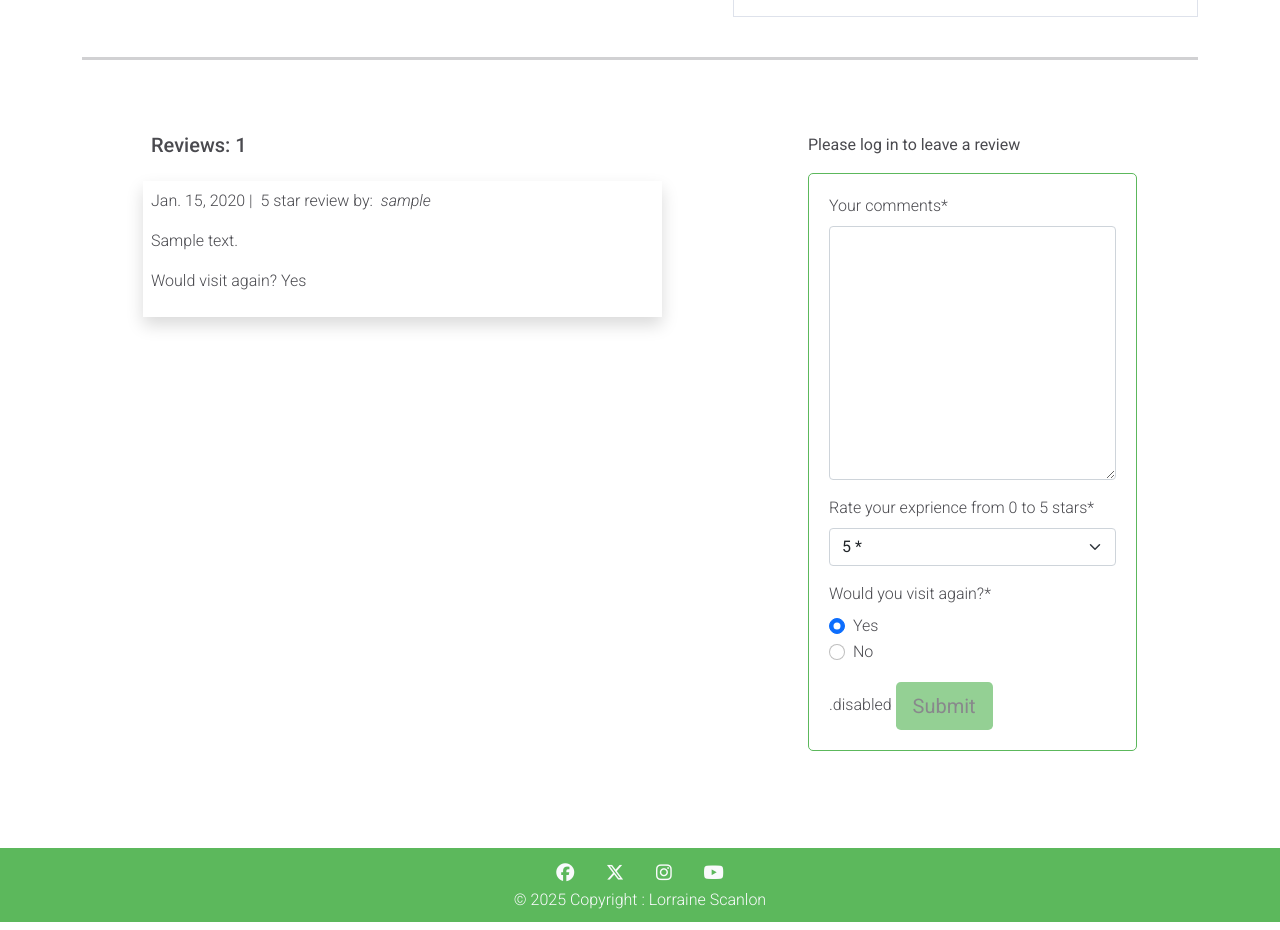
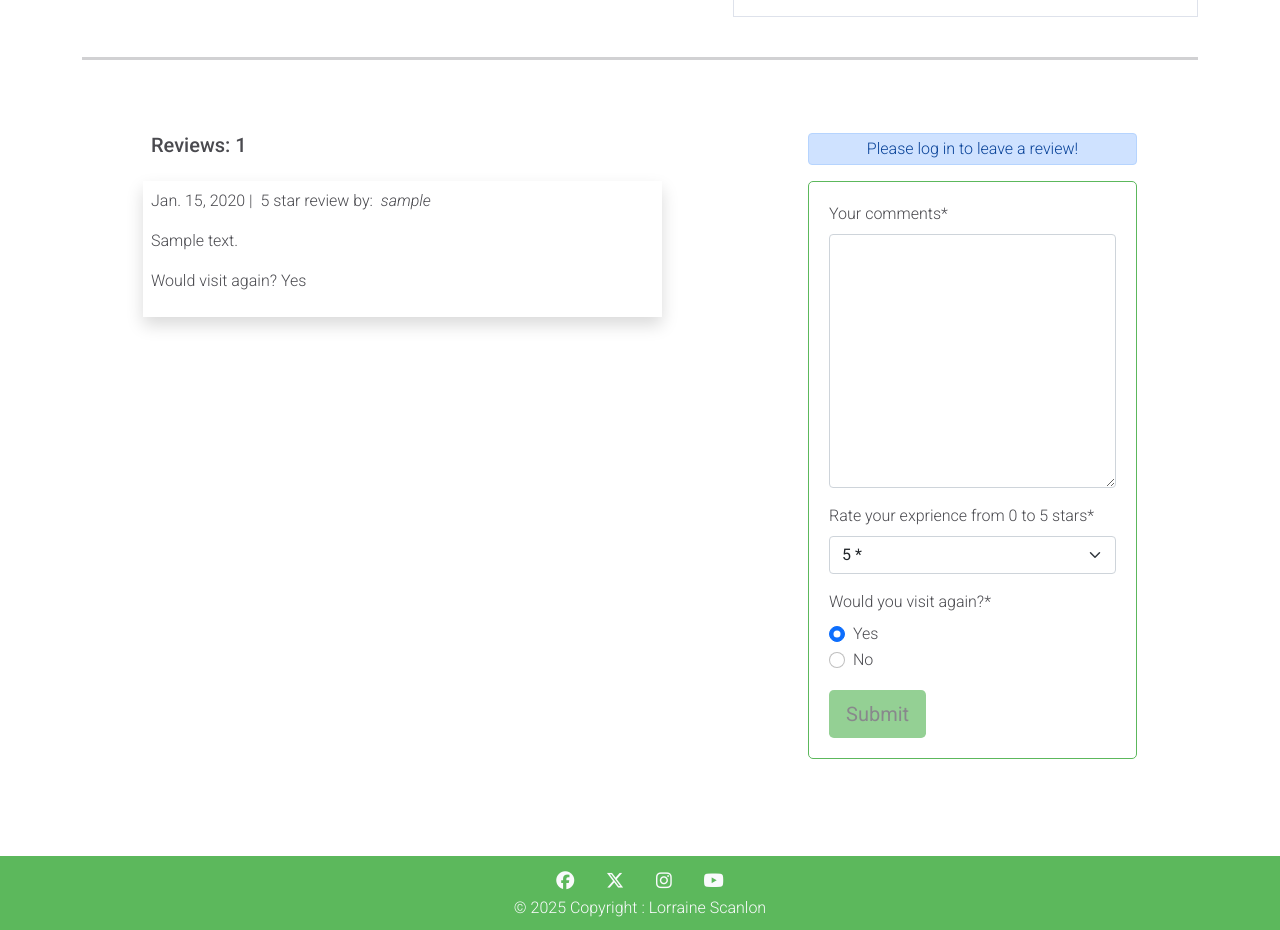
Before and after one commit to lorrainescanlon/farmers-market-review, a Django app: a page that uses markets_review/templates/markets_review/market_detail.html in a window 1280 px wide. Shown: the part 411-1341 px from the top of the page. Run offline with Django 5.2, Linux system fonts and the light colour scheme; tables that the repository leaves empty hold one stand-in row (values such as "Sample post"); parts of the project's set-up code (start-up, migrations or seed data) failed here and were passed over; some libraries are stand-ins or nearby versions.

Commit message:
update to review form message style, log in to leave a review

```diff
--- a/markets_review/templates/markets_review/market_detail.html
+++ b/markets_review/templates/markets_review/market_detail.html
@@ -158,15 +158,15 @@
         {% if user.is_authenticated %}
         <h5>Leave a Review:</h5>
         <p>Posting as: {{ user.username }}</p>
-        <form id="reviewForm" class="text-left review-form form-border-pad" method="post">
+        <form id="reviewForm" class="text-left form-border-pad" method="post">
           {{ review_form | crispy }}
           {% csrf_token %}
           <button id="submitButton" type="submit" class="btn btn-signup btn-lg">Submit</button>
         </form>
         {% else %}
-        <p><strong>Please log in to leave a review</strong></p>
-        <form id="reviewForm" class="text-left review-form form-border-pad testform" method="post" disabled>
-          {{ review_form | crispy }}.disabled
+        <p class="alert alert-primary text-center pad-3" role="alert">Please log in to leave a review!</p>
+        <form id="reviewForm" class="text-left form-border-pad" method="post" disabled>
+          {{ review_form | crispy }}
           {% csrf_token %}
           <button id="submitButton" type="submit" class="btn btn-signup btn-lg disabled">Submit</button>
         </form>
```
